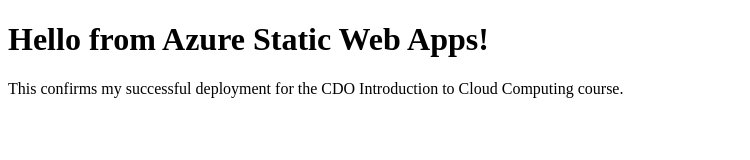
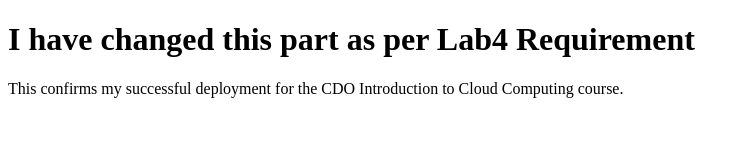
Before and after one commit to RamyMaarouf/CST8911, a plain HTML site: page Lab4/index.html in a window 1280 px wide. Shown: the whole page, without its empty margins (0-750 px from the left). Drawn offline with Linux system fonts and the light colour scheme.

Commit message:
Update index.html

```diff
--- a/Lab4/index.html
+++ b/Lab4/index.html
@@ -4,7 +4,7 @@
     <title>Algonquin College Lab Site</title>
 </head>
 <body>
-    <h1>Hello from Azure Static Web Apps!</h1>
+    <h1>I have changed this part as per Lab4 Requirement</h1>
     <p>This confirms my successful deployment for the CDO Introduction to Cloud Computing course.</p>
 </body>
 </html>
```
